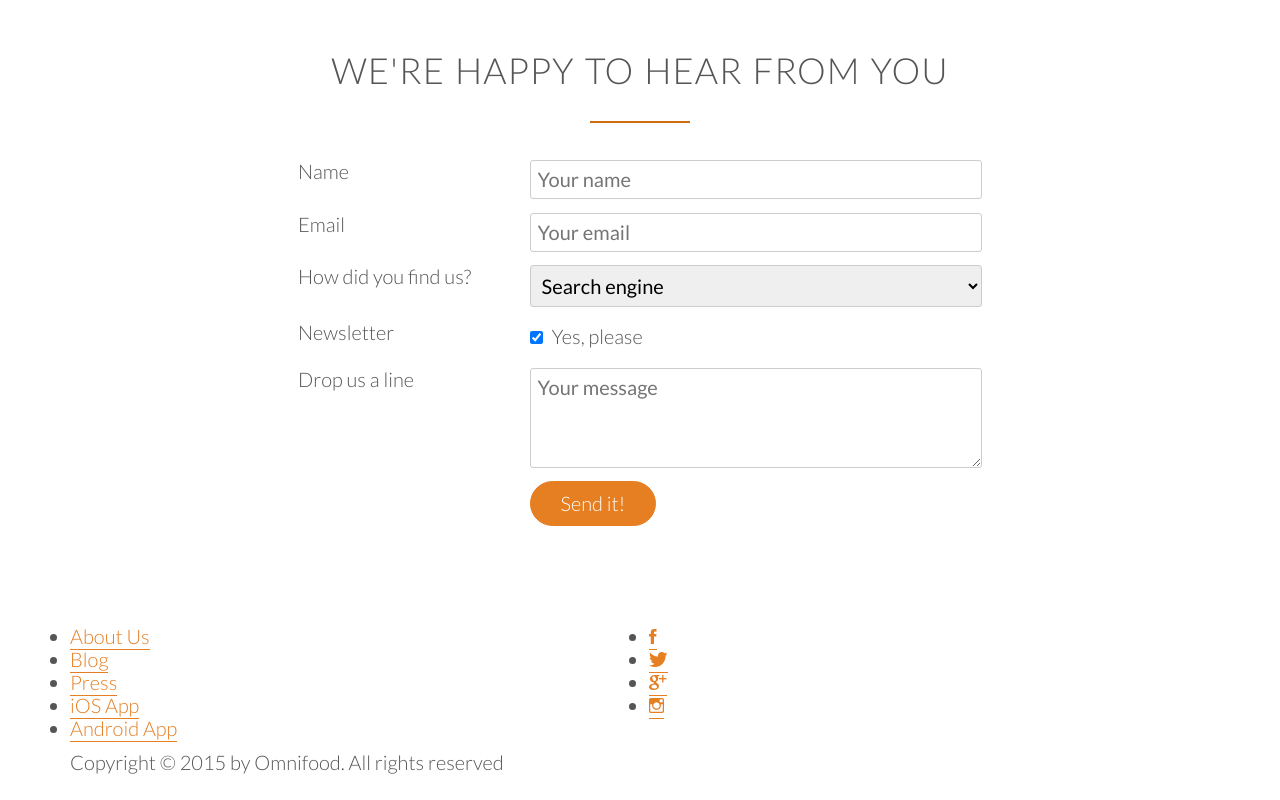
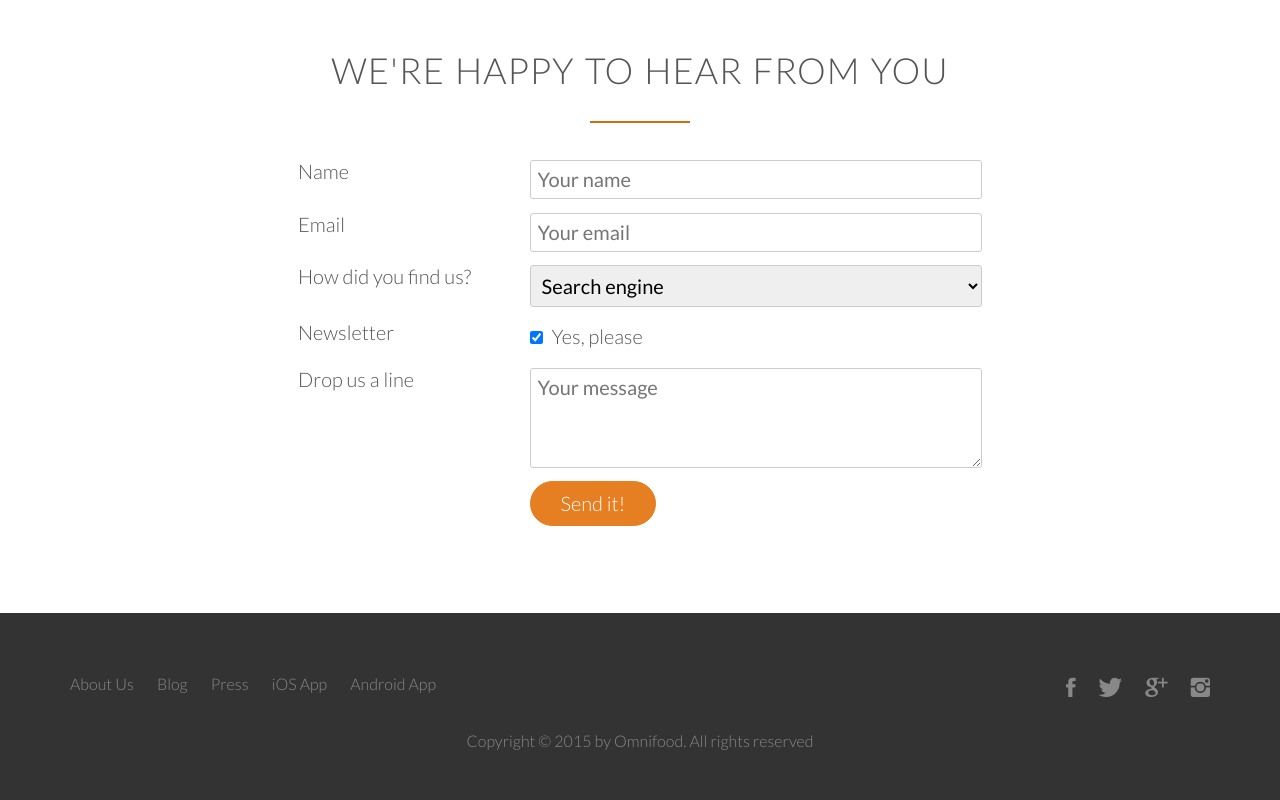
Before and after one commit to matheuscruzhen/jonas-schmedtmann-omnifood, a plain HTML site: page index.html in a window 1280 px wide. Shown: the part 4583-5383 px from the top of the page. Before the commit the page ends 5357 px from the top, so only its background shows below. Drawn offline with Linux system fonts and the light colour scheme; a script that the page names is missing; files whose address does not match are found by name.

Commit message:
finished

```diff
--- a/index.html
+++ b/index.html
@@ -400,7 +400,7 @@
                 <li><a href="#"><i class="ion-social-facebook"></i></a></li>
                 <li><a href="#"><i class="ion-social-twitter"></i></a></li>
                 <li><a href="#"><i class="ion-social-googleplus"></i></a></li>
-                <li><a href="#"><i class="ion-social-instagram-outline"></i></a></li>
+                <li><a href="#"><i class="ion-social-instagram"></i></a></li>
             </ul>
         </div>
     </div>
--- a/resources/css/style.css
+++ b/resources/css/style.css
@@ -476,3 +476,80 @@ input[type=checkbox] {
 *:focus {
     outline: none;
 }
+
+/* -------------------------------------------------- */
+/* FOOTER */
+/* -------------------------------------------------- */
+
+footer {
+    background-color: #333;
+    font-size: 80%;
+    padding: 50px;
+}
+
+.footer-nav {
+    list-style: none;
+    float: left;
+}
+
+.social-links {
+    list-style: none;
+    float: right;
+}
+
+.footer-nav li,
+.social-links li {
+    display: inline-block;
+    margin-right: 20px;
+}
+
+.footer-nav li:last-child,
+.social-links li:last-child {
+    margin-right: 0;
+}
+
+.footer-nav li a:link,
+.footer-nav li a:visited,
+.social-links li a:link,
+.social-links li a:visited {
+    text-decoration: none;
+    border: 0;
+    color: #888;
+    transition: color 0.2s;
+}
+
+.footer-nav li a:hover,
+.footer-nav li a:active {
+    color: #ddd;
+}
+
+footer p {
+    color: #888;
+    text-align: center;
+    margin-top: 20px;
+}
+
+.social-links li a:link,
+.social-links li a:visited {
+    font-size: 160%;
+}
+
+.ion-social-facebook,
+.ion-social-twitter,
+.ion-social-googleplus,
+.ion-social-instagram {
+    transition: color 0.2s;
+}
+
+.ion-social-facebook:hover {
+    color: #3b5998;
+}
+.ion-social-twitter:hover {
+    color: #00aced;
+}
+.ion-social-googleplus:hover {
+    color: #dd4b39;
+}
+.ion-social-instagram:hover {
+    color: #517fa4;
+}
```
